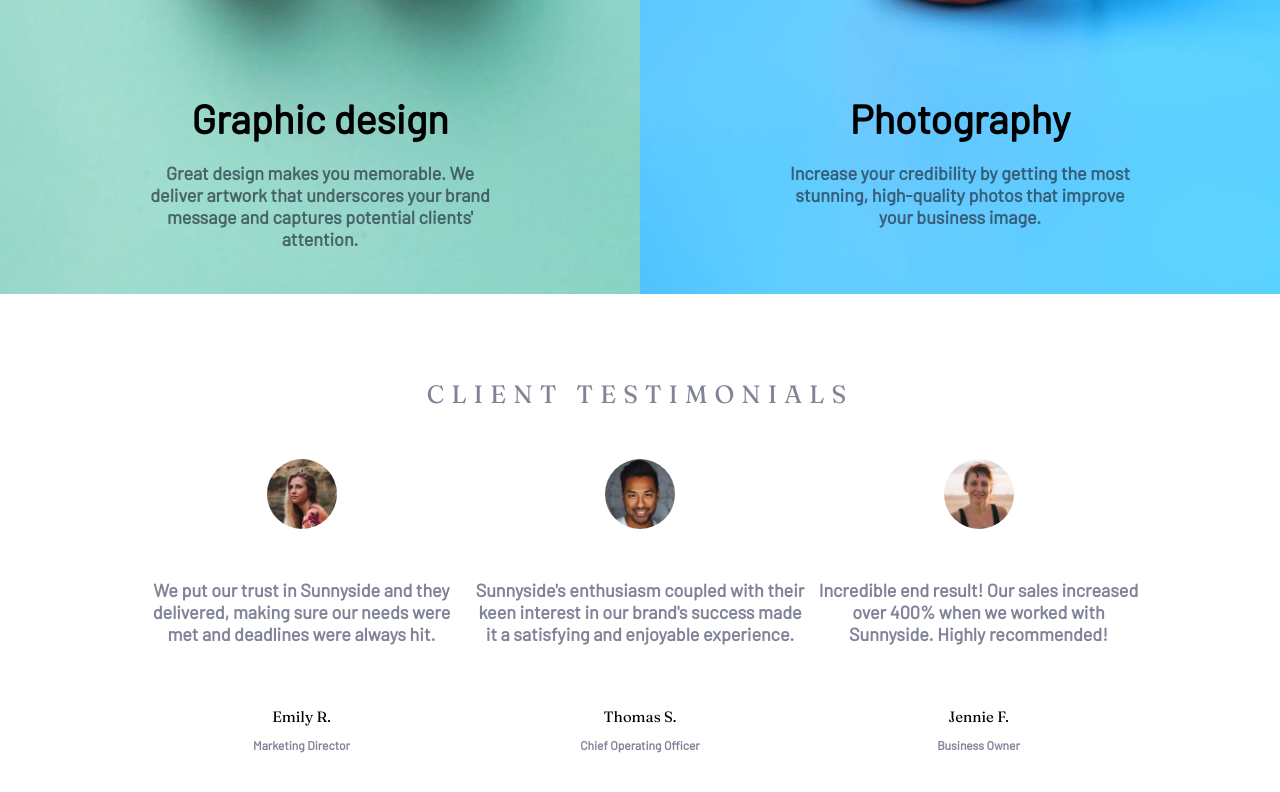
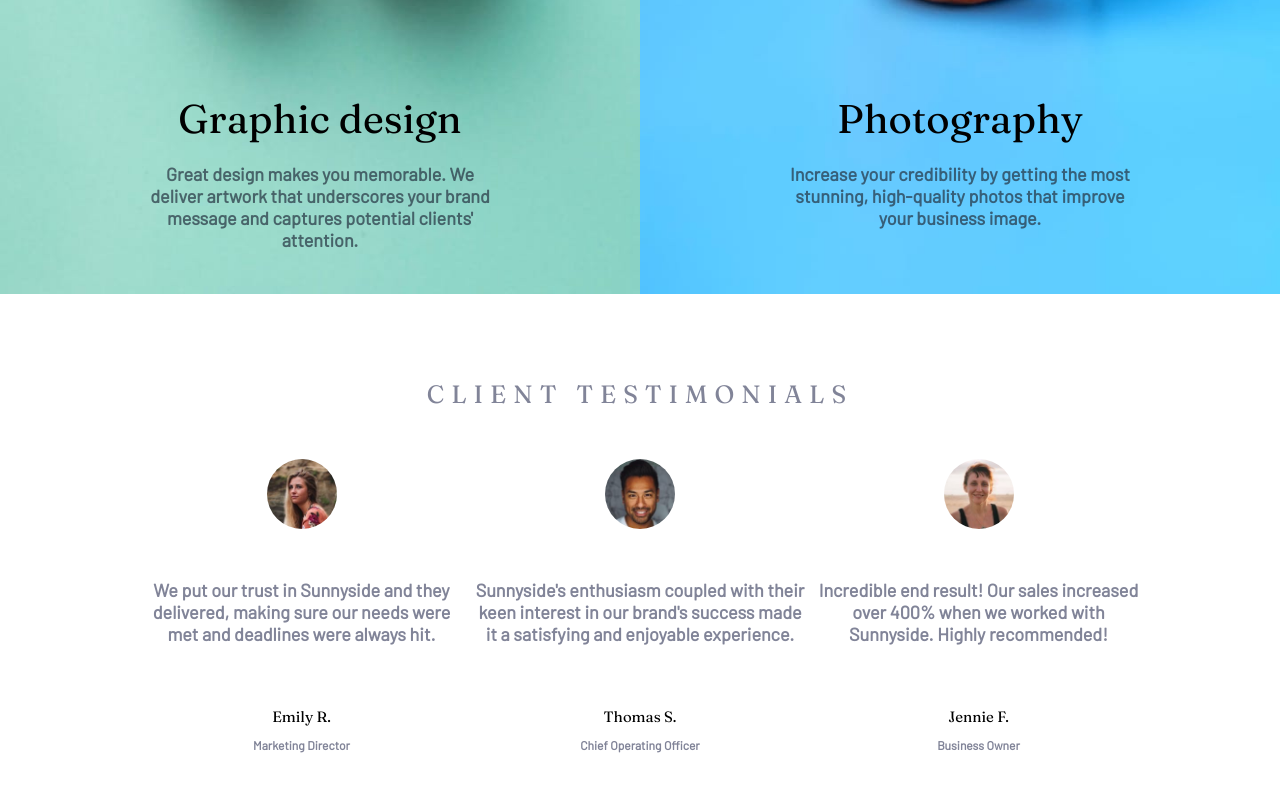
Before and after one commit to larras-meriem20/projet2, a plain HTML site: page index.html in a window 1280 px wide. Shown: the part 2206-2998 px from the top of the page. Drawn offline with Linux system fonts and the light colour scheme.

Commit message:
Update style.css

```diff
--- a/style.css
+++ b/style.css
@@ -185,9 +185,10 @@ z-index: 2;
 text-align: center;
 }
 .page2-5 h3, .page2-6 h3{
+
+font-family: 'Fraunces', serif;
  position: relative;
  top: 400px;
-
 margin-bottom: 20px;
 font-size: 40px;
 
```
